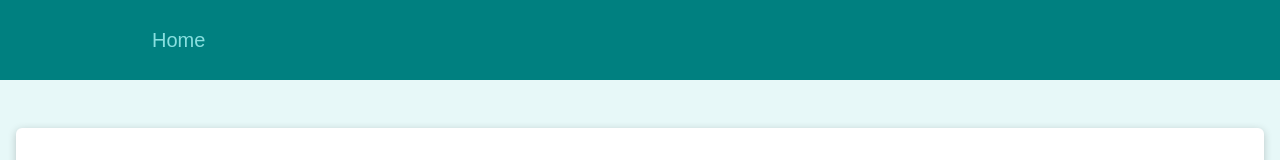
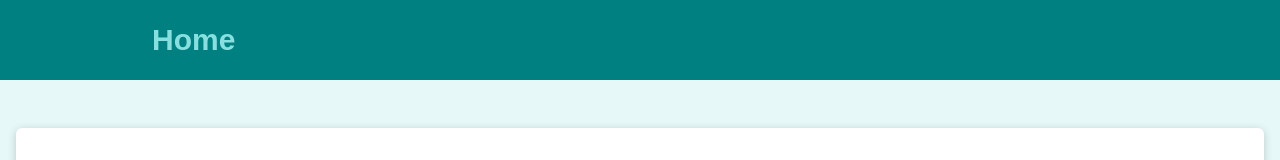
Before and after one commit to James-Beswick/React-Router-Practice, a React (Create React App) app: page /quotes in a window 1280 px wide. Shown: the top 160 px of the page. Built offline with nearby package versions, Linux system fonts and the light colour scheme.

Commit message:
minor changes

```diff
--- a/src/components/layout/MainNavigation.js
+++ b/src/components/layout/MainNavigation.js
@@ -7,7 +7,9 @@
       <nav className={classes.nav}>
         <ul>
           <li>
-            <Link to="/quotes">Home</Link>
+            <Link to="/quotes">
+              <h1>Home</h1>
+            </Link>
           </li>
         </ul>
       </nav>
```
Also changed, not shown: 1 other file (tests, documents, lock files or other folders).
